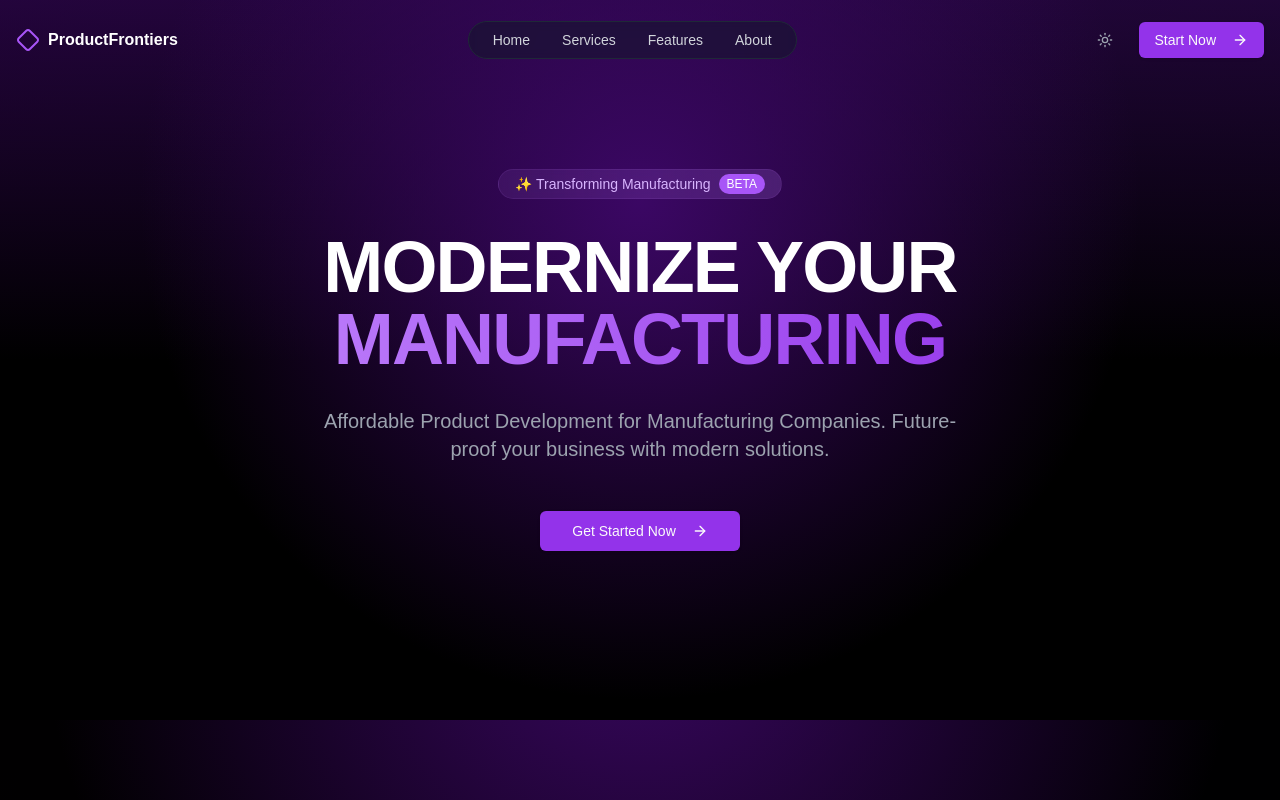
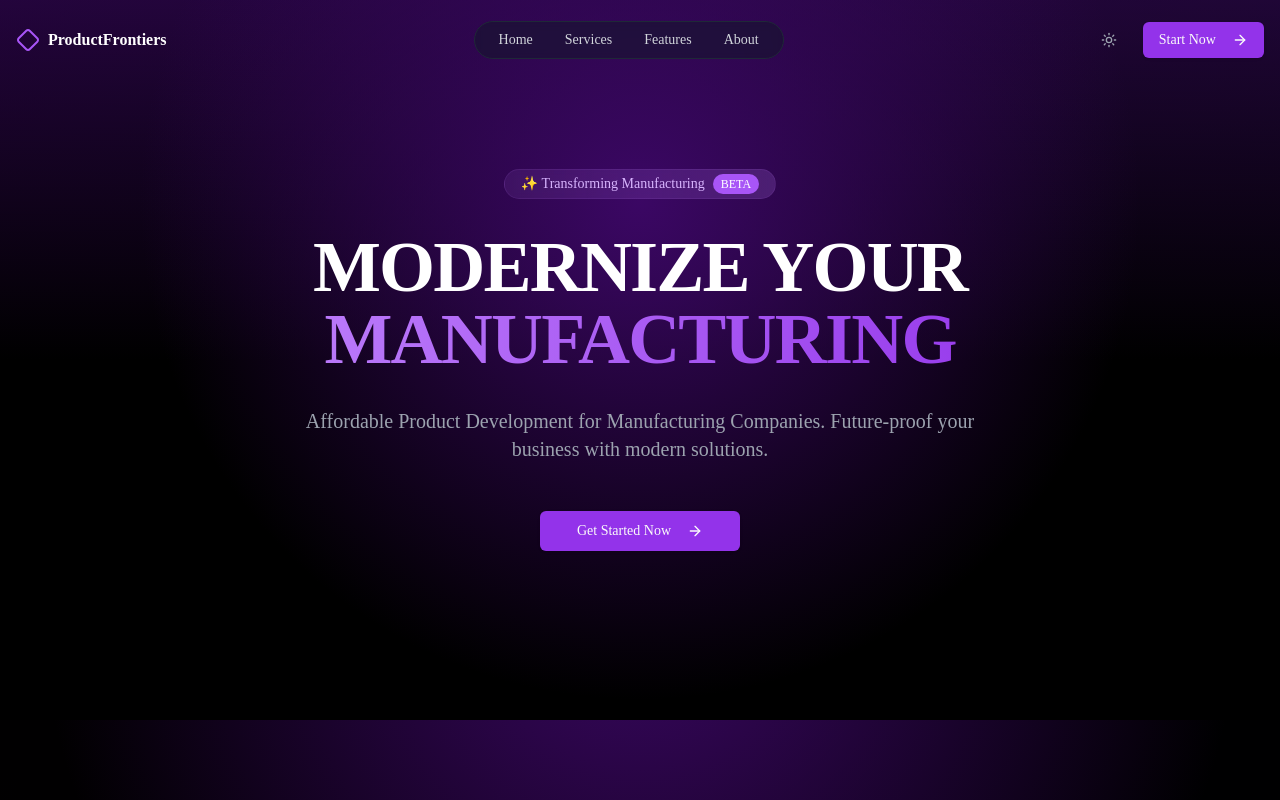
Before and after one commit to ake144/product, a Next.js app: page / in a window 1280 px wide. Shown: the top 800 px of the page. Built offline with nearby package versions, Linux system fonts and the light colour scheme.

Commit message:
global.css staff

```diff
--- a/app/globals.css
+++ b/app/globals.css
@@ -2,15 +2,7 @@
 @tailwind components;
 @tailwind utilities;
 
-body {
-  font-family: Arial, Helvetica, sans-serif;
-}
 
-@layer utilities {
-  .text-balance {
-    text-wrap: balance;
-  }
-}
 
 @layer base {
   :root {
```
